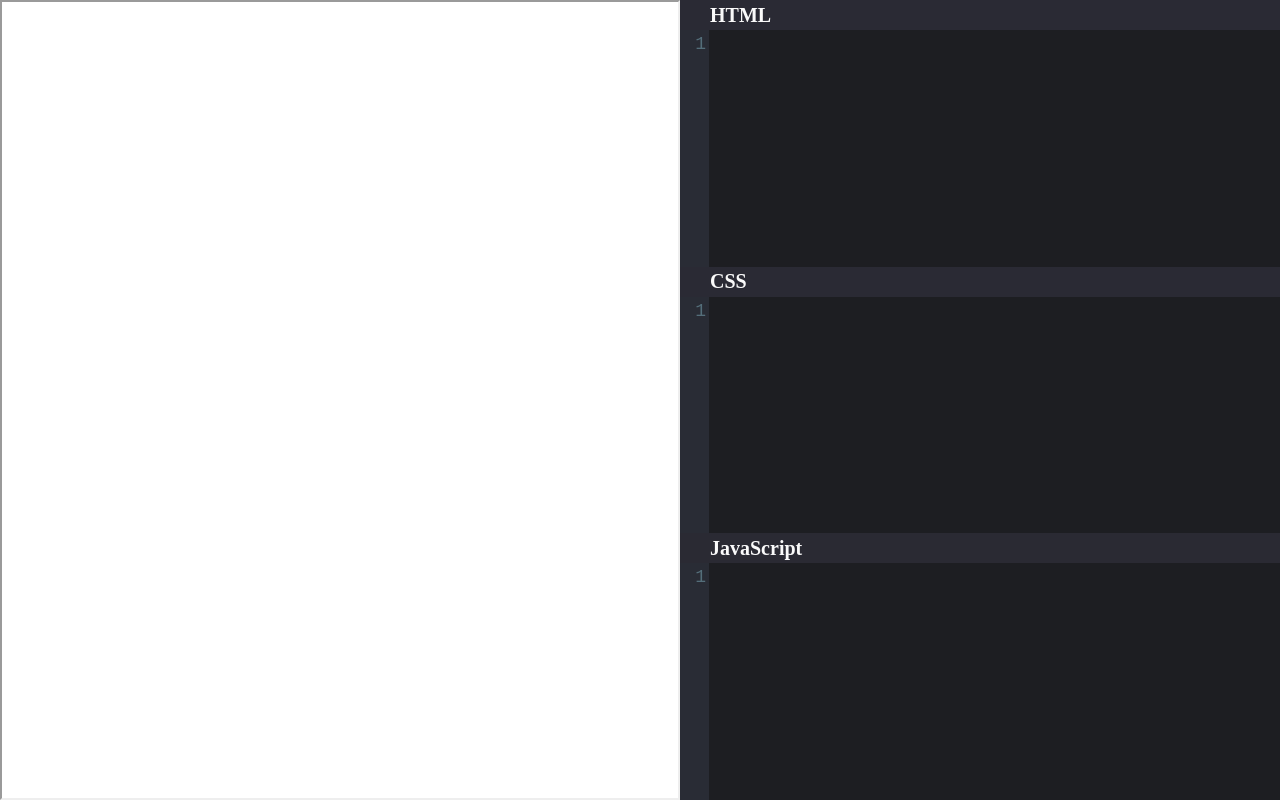
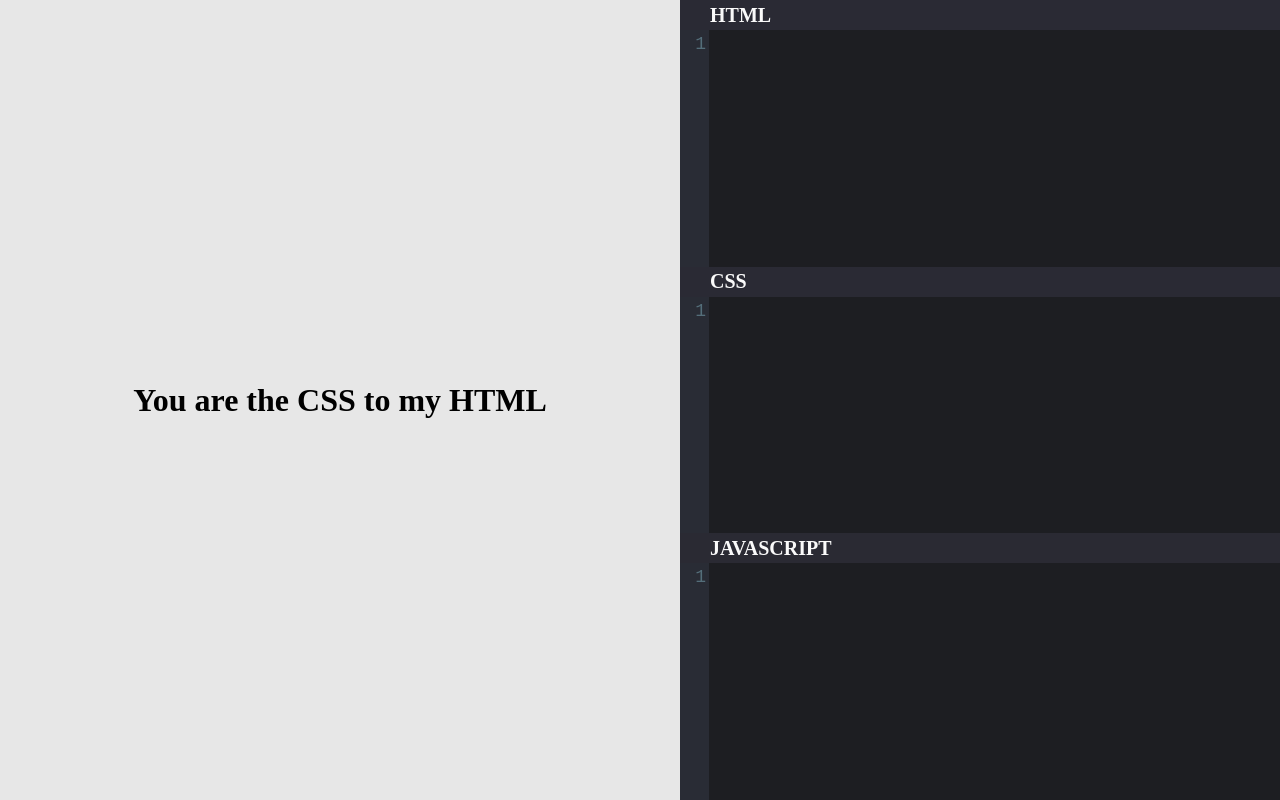
Before and after one commit to ncs-jss/Webcomb, a React (Create React App) app: page / in a window 1280 px wide. Built offline with nearby package versions, Linux system fonts and the light colour scheme.

Commit message:
no content screen added

```diff
--- a/src/App.css
+++ b/src/App.css
@@ -43,7 +43,8 @@ html {
   overflow: auto;
 }
 
-.result {
+.result,
+.show-no-content {
   position: fixed;
   top: 0;
   left: 0;
@@ -64,3 +65,10 @@ html {
 .CodeMirror-gutter {
   background-color: #2a2a34c9;
 }
+
+.show-no-content {
+  background-color: #e7e7e7;
+  display: flex;
+  justify-content: center;
+  align-items: center;
+}
--- a/src/App.js
+++ b/src/App.js
@@ -23,6 +23,7 @@ class App extends Component {
 
   runCode = () => {
     const { html, css, js } = this.state;
+    if (html !== "" || css !== "" || js !== "") {
       const iframe = this.refs.iframe;
       const document = iframe.contentDocument;
       const documentContents = `
@@ -51,6 +52,7 @@ class App extends Component {
       document.open();
       document.write(documentContents);
       document.close();
+    }
   };
 
   render() {
@@ -92,7 +94,7 @@ class App extends Component {
             />
           </div>
           <div className="code-editor js-code">
-            <div className="editor-header">JavaScript</div>
+            <div className="editor-header">JAVASCRIPT</div>
             <Codemirror
               value={js}
               options={{
@@ -105,9 +107,13 @@ class App extends Component {
             />
           </div>
         </section>
-        <section className="result">
+        {html === "" && css === "" && js === ""
+          ? <div className="show-no-content">
+              <h1>You are the CSS to my HTML</h1>
+            </div>
+          : <section className="result">
               <iframe title="result" className="iframe" ref="iframe" />
-        </section>
+            </section>}
       </div>
     );
   }
```
Lines whose indentation alone changed are shown as unchanged.
